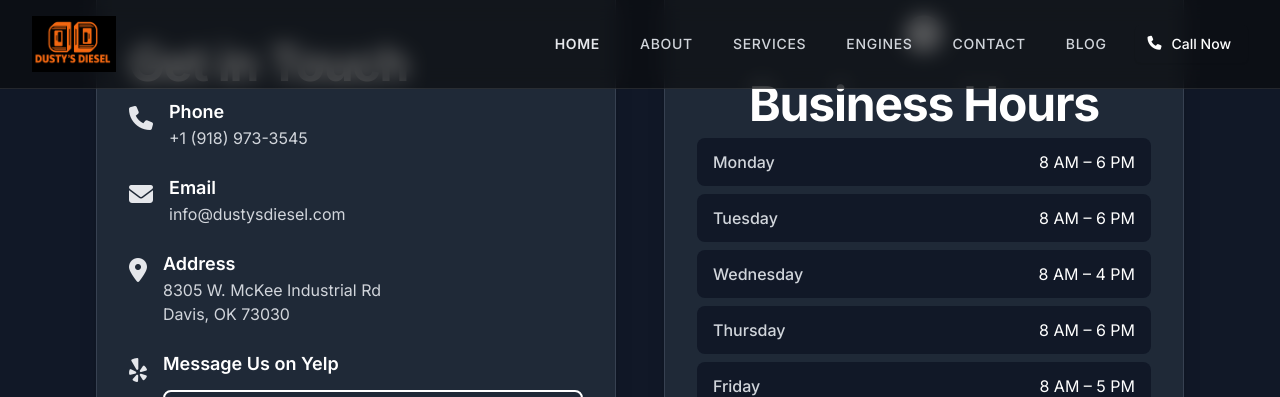
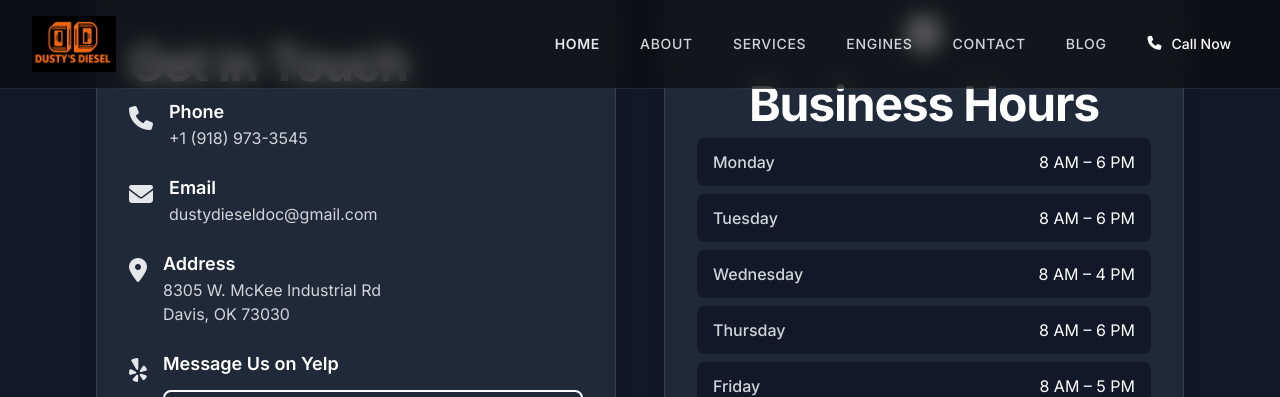
Before and after one commit to JamesBrownR/Dusty-s-Diesel, a Jekyll site: the page built from contact/index.html, in a window 1280 px wide and 900 px high, scrolled down 1815 px. Shown: the top 397 px of the window. Built offline with Jekyll 4.4.1, drawn with Linux system fonts in a browser that asks for light colours; nearby versions of some CDN libraries.

Commit message:
Update index.html

```diff
--- a/contact/index.html
+++ b/contact/index.html
@@ -97,7 +97,7 @@
                 Tell us what's going on with your truck and we'll get back to you quickly.
             </p>
 
-            <form action="https://formspree.io/f/your-form-id" method="POST" enctype="multipart/form-data" class="mt-10 grid gap-6 md:grid-cols-2">
+            <form action="https://formspree.io/f/xjknrewd" method="POST" enctype="multipart/form-data" class="mt-10 grid gap-6 md:grid-cols-2">
 
                 <!-- Name -->
                 <div>
@@ -171,7 +171,7 @@
                         <div>
                             <p class="font-semibold text-white text-lg">Email</p>
                             <a href="mailto:info@dustysdiesel.com" class="text-gray-300 hover:text-brand-red transition-colors">
-                                info@dustysdiesel.com
+                              dustydieseldoc@gmail.com
                             </a>
                         </div>
                     </div>
```
